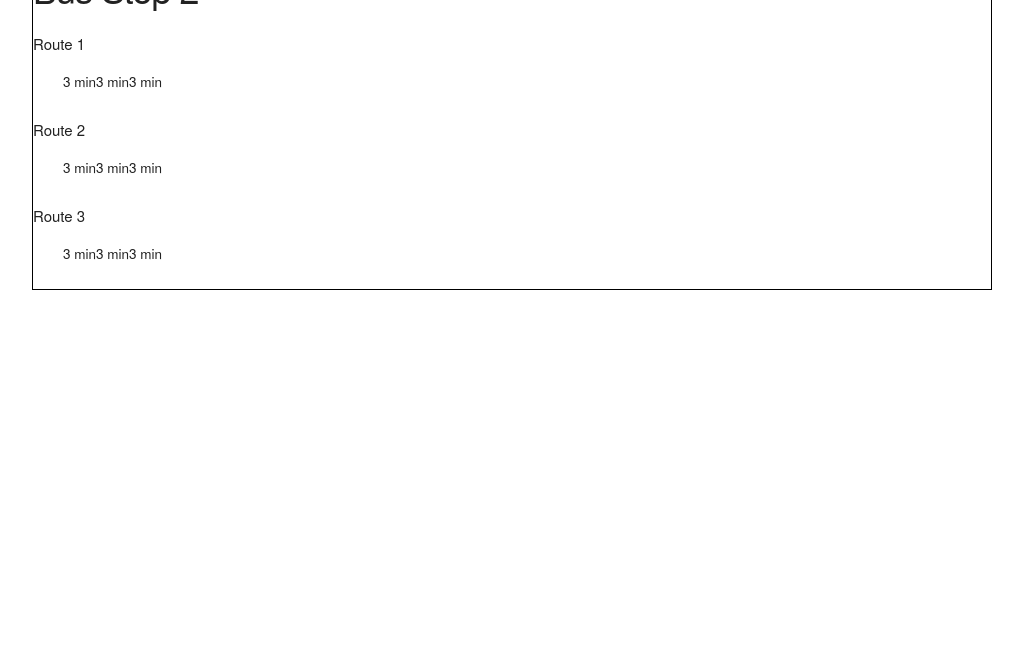
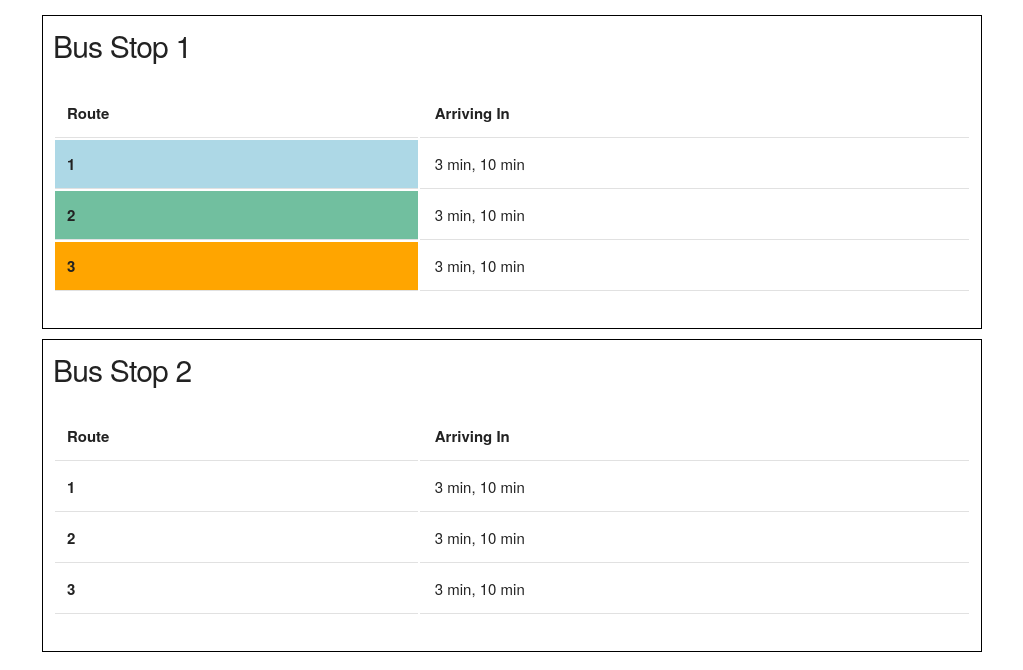
Before and after one commit to hanhanhan/fake_bus_api, a Flask app: page /client in a window 1280 px wide. Shown: the part 504-1174 px from the top of the page, without its empty margins (128-1151 px from the left). Before the commit the page ends 794 px from the top, so only its background shows below. Run offline with Flask 2, Linux system fonts and the light colour scheme; some libraries are stand-ins or nearby versions.

Commit message:
mock layout with table

```diff
--- a/static/custom.css
+++ b/static/custom.css
@@ -6,7 +6,7 @@ If you want to do it with margin for whatever reason, look into
 width: fit-content;*/
 
 :root {
-    --route1-color: blue;
+    --route1-color: lightblue;
     --route2-color: #71BF9F;
     --route3-color: orange;
 }
@@ -17,13 +17,18 @@ body {
 
 .schedule {
     border: 1px solid black;
+    padding: 10px;
+    margin: 10px;
 }
 
 .routes {
     display: inline;
 }
 
-
+th:first-child, td:first-child, .route {
+    padding-left: 12px;
+    font-weight: bolder;
+}
 
 .route.one {
     background-color: var(--route1-color);
@@ -51,3 +56,8 @@ body {
 ul {
     list-style: none;
 }
+
+caption {
+    display: table-caption;
+    text-align: -webkit-left;
+}
--- a/templates/client.html
+++ b/templates/client.html
@@ -2,7 +2,7 @@
 {% block contents %}
 <div class="container">
     <div class="bus_stop_selection">
-    <h1>Bus Stops</h1>
+    <h1>FakeBus Metro</h1>
     <select multiple size="10" id="bus_stop">
         {% for stop in range(1,11) %}
             <option value="{{stop}}">{{stop}}</option>
@@ -10,63 +10,86 @@
     <select>
     </div>
 
-    <div class="schedule">
-        <h3>Bus Stop 1</h3>
-        <ul class="routes">
-            <li class="route one">
-                Route 1
-                <ul class="times">
-                    <li class="">3 min</li>
-                    <li class="">3 min</li>
-                    <li class="">3 min</li>
-                </ul>
-            </li>
 
-            <li class="route two">
-                Route 2
-                <ul class="times">
-                    <li>3 min</li>
-                    <li>3 min</li>
-                    <li>3 min</li>
-                </ul>
-            </li>
+   <div id="map"></div>
+    <script>
+      var map;
+      function initMap() {
+        map = new google.maps.Map(document.getElementById('map'), {
+          center: {lat: -34.397, lng: 150.644},
+          zoom: 8
+        });
+      }
+    </script>
 
-            <li class="route three">
-                Route 3
-                <ul class="times">
-                    <li>3 min</li>
-                    <li>3 min</li>
-                    <li>3 min</li>
-                </ul>
-            </li>
-    </div>
+<script src="https://maps.googleapis.com/maps/api/js?key=AIzaSyC4ZxaLe5MrDGXPUk_XtR5BMugmd7KtxTw&callback=initMap"async defer>
+</script>
+
+<iframe src="//www.google.com/maps/embed/v1/place?q=Harrods,Brompton%20Rd,%20UK
+      &zoom=17
+      &key=AIzaSyC4ZxaLe5MrDGXPUk_XtR5BMugmd7KtxTw">
+  </iframe>
+
+
+<div class="schedule">
+    <h4>Bus Stop 1</h4>
+<table class="u-full-width">
+  <thead>
+    <tr>
+      <th>Route</th>
+      <th>Arriving In</th>
+    </tr>
+  </thead>
+
+  <tbody>
+
+    <tr>
+      <td class="route one">1</td>
+      <td>3 min, 10 min</td>
+    </tr>
+
+    <tr>
+      <td class="route two">2</td>
+      <td>3 min, 10 min</td>
+    </tr>
+
+    <tr>
+      <td class="route three">3</td>
+      <td>3 min, 10 min</td>
+    </tr>
+
+  </tbody>
+</table>
+</div>
 
 
 
-    <div class="schedule row">
-        <h3>Bus Stop 2</h3>
-        <ul class="routes">
-            <li class="route">Route 1</li>
-            <ul class="times">
-                <li>3 min</li>
-                <li>3 min</li>
-                <li>3 min</li>
-            </ul>
+<div class="schedule">
+    <h4>Bus Stop 2</h4>
+<table class="u-full-width">
 
-            <li class="route">Route 2</li>
-            <ul class="times">
-                <li>3 min</li>
-                <li>3 min</li>
-                <li>3 min</li>
-            </ul>
-            <li class="route">Route 3</li>
-            <ul class="times">
-                <li>3 min</li>
-                <li>3 min</li>
-                <li>3 min</li>
-            </ul>
-        </ul>
-    </div>
+  <thead>
+    <tr>
+      <th>Route</th>
+      <th>Arriving In</th>
+    </tr>
+  </thead>
+  <tbody>
+    <tr>
+      <td class="">1</td>
+      <td>3 min, 10 min</td>
+    </tr>
+    <tr>
+      <td>2</td>
+      <td>3 min, 10 min</td>
+    </tr>
+    <tr>
+      <td>3</td>
+      <td>3 min, 10 min</td>
+    </tr>
+  </tbody>
+</table>
+</div>
 </div>
 
 <script src="/static/route_select.js"></script>
```
